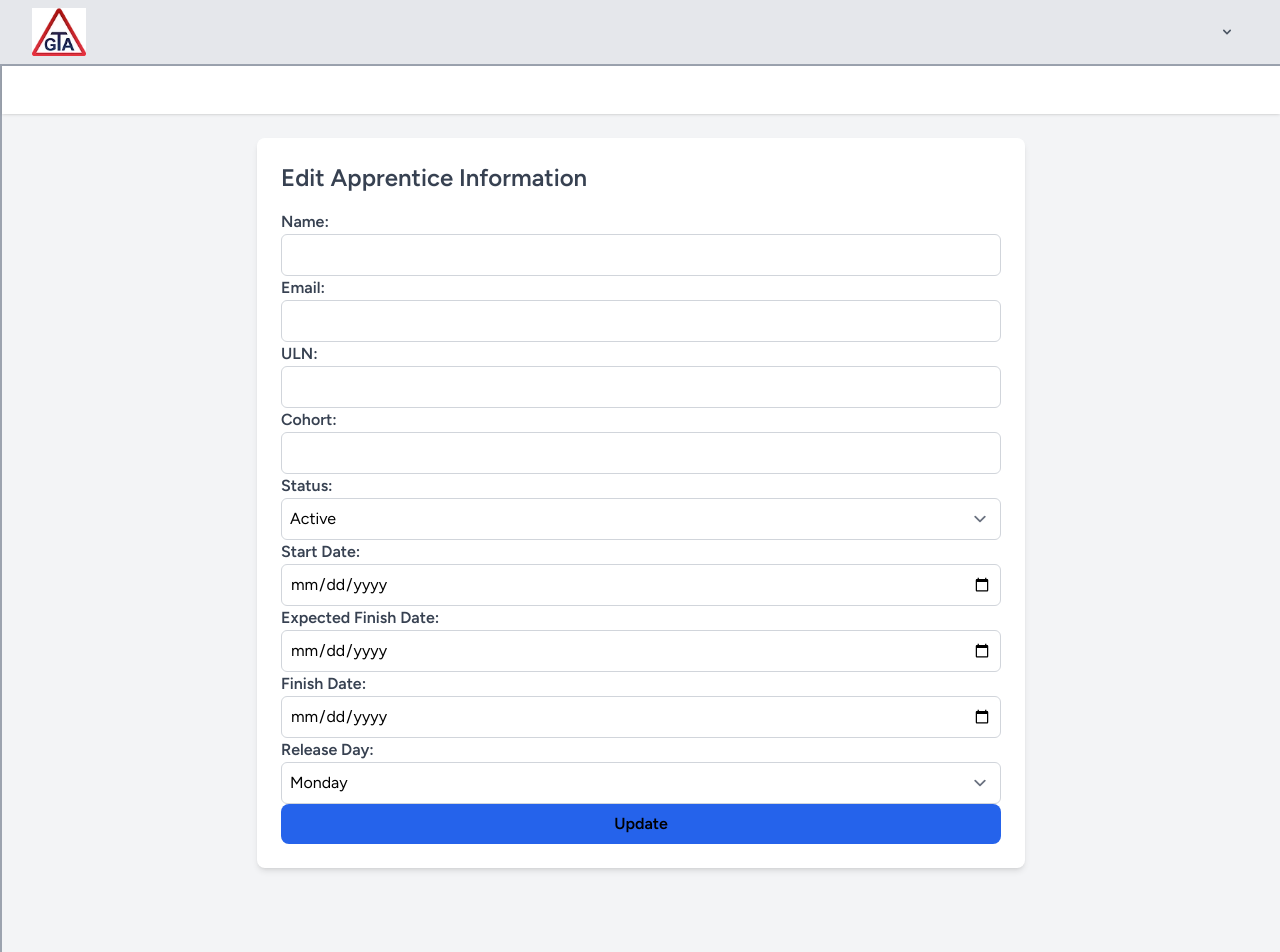
After one commit to MubKhan8889/GTA2, a Laravel app: template resources/views/learners/edit.blade.php in a window 1280 px wide. The commit adds this page. Run offline with Laravel 12, Linux system fonts and the light colour scheme; the template is opened without the code that fills it, so the values that code supplies are empty; style sheets or scripts are compiled from the project's sources.

Commit message:
Changes To Learner Page
Created functionality for editing an apprentice's details, which is working in line with the sqlite database

```diff
--- a/resources/views/layouts/app.blade.php
+++ b/resources/views/layouts/app.blade.php
@@ -32,7 +32,7 @@
                         </header>
                     @endisset
 
-                    {{ $slot }}
+                    @yield('content')
                 </div>
             </main>
         </div>
--- a/resources/views/learner.blade.php
+++ b/resources/views/learner.blade.php
@@ -1,4 +1,6 @@
-<x-app-layout>
+@extends('layouts.app')
+
+@section('content')
 <div class="py-12">
     <div class="max-w-7xl mx-auto sm:px-6 lg:px-8">
         <div class="bg-white overflow-hidden shadow-sm sm:rounded-lg p-6">
@@ -23,4 +25,4 @@
         </div>
     </div>
 </div>
-</x-app-layout>
+@endsection
--- /dev/null
+++ b/resources/views/learners/edit.blade.php
@@ -0,0 +1,93 @@
+@extends('layouts.app')
+
+@section('content')
+<div class="container mx-auto p-6">
+        <div class="max-w-3xl mx-auto bg-white shadow-md rounded-lg p-6">
+<h1 class="text-2xl font-bold text-gray-700 mb-4">Edit Apprentice Information</h1>
+
+    @if(session('success'))
+        <div id="success-message" style="background-color: green; color: white; padding: 10px; margin-bottom: 10px;">
+            {{ session('success') }}
+        </div>
+        <script>
+            setTimeout(function() {
+                location.reload();
+            }, 2000);
+        </script>
+    @endif
+
+    @if ($errors->any())
+        <div class="alert alert-danger">
+            <ul>
+                @foreach ($errors->all() as $error)
+                    <li>{{ $error }}</li>
+                @endforeach
+            </ul>
+        </div>
+    @endif
+
+    <form id="update-form" action="{{ route('learners.update', $apprentice->apprentice_id) }}" method="POST">
+        @csrf
+        @method('PUT')
+                    <div>
+                        <label for="name" class="block text-gray-700 font-semibold">Name:</label>
+                        <input type="text" name="name" value="{{ optional($apprentice->user)->name }}"
+                            class="w-full border border-gray-300 rounded-md p-2 focus:ring focus:ring-blue-300" />
+                    </div>
+                    <div>
+                        <label for="email" class="block text-gray-700 font-semibold">Email:</label>
+                        <input type="email" name="email" value="{{ optional($apprentice->user)->email }}"
+                            class="w-full border border-gray-300 rounded-md p-2 focus:ring focus:ring-blue-300" />
+                    </div>
+                    <div>
+                        <label for="uln" class="block text-gray-700 font-semibold">ULN:</label>
+                        <input type="text" name="uln" value="{{ $apprentice->uln }}"
+                            class="w-full border border-gray-300 rounded-md p-2 focus:ring focus:ring-blue-300" />
+                    </div>
+                    <div>
+                        <label for="cohort" class="block text-gray-700 font-semibold">Cohort:</label>
+                        <input type="text" name="cohort" value="{{ $apprentice->cohort }}"
+                            class="w-full border border-gray-300 rounded-md p-2 focus:ring focus:ring-blue-300" />
+                    </div>
+                    <div>
+                        <label for="status" class="block text-gray-700 font-semibold">Status:</label>
+                        <select name="status" class="w-full border border-gray-300 rounded-md p-2 focus:ring focus:ring-blue-300">
+                            <option value="Active" {{ $apprentice->status == 'Active' ? 'selected' : '' }}>Active</option>
+                            <option value="Inactive" {{ $apprentice->status == 'Inactive' ? 'selected' : '' }}>Inactive</option>
+                            <option value="Completed" {{ $apprentice->status == 'Completed' ? 'selected' : '' }}>Completed</option>
+                        </select>
+                    </div>
+                    <div>
+                        <label for="start_date" class="block text-gray-700 font-semibold">Start Date:</label>
+                        <input type="date" name="start_date" value="{{ $apprentice->start_date }}"
+                            class="w-full border border-gray-300 rounded-md p-2 focus:ring focus:ring-blue-300" />
+                    </div>
+                    <div>
+                        <label for="expected_finish_date" class="block text-gray-700 font-semibold">Expected Finish Date:</label>
+                        <input type="date" name="expected_finish_date" value="{{ $apprentice->expected_finish_date ?? '' }}"
+                            class="w-full border border-gray-300 rounded-md p-2 focus:ring focus:ring-blue-300" />
+                    </div>
+                    <div>
+                        <label for="finish_date" class="block text-gray-700 font-semibold">Finish Date:</label>
+                        <input type="date" name="finish_date" value="{{ $apprentice->finish_date }}"
+                            class="w-full border border-gray-300 rounded-md p-2 focus:ring focus:ring-blue-300" />
+                    </div>
+                    <div>
+                        <label for="release_day" class="block text-gray-700 font-semibold">Release Day:</label>
+                        <select name="release_day" class="w-full border border-gray-300 rounded-md p-2 focus:ring focus:ring-blue-300">
+                            <option value="Monday" {{ $apprentice->release_day == 'Monday' ? 'selected' : '' }}>Monday</option>
+                            <option value="Tuesday" {{ $apprentice->release_day == 'Tuesday' ? 'selected' : '' }}>Tuesday</option>
+                            <option value="Wednesday" {{ $apprentice->release_day == 'Wednesday' ? 'selected' : '' }}>Wednesday</option>
+                            <option value="Thursday" {{ $apprentice->release_day == 'Thursday' ? 'selected' : '' }}>Thursday</option>
+                            <option value="Friday" {{ $apprentice->release_day == 'Friday' ? 'selected' : '' }}>Friday</option>
+                        </select>
+                    </div>
+                    <button id="update-button" type="submit"
+                        style="display: block !important; visibility: visible !important;"
+                        class="w-full bg-blue-600 hover:bg-blue-700 font-bold py-2 px-4 rounded-lg">
+                        Update
+                    </button>
+                </div>
+                </div>
+    </form>
+@endsection
--- a/routes/web.php
+++ b/routes/web.php
@@ -12,10 +12,18 @@ Route::get('/learners', [ApprenticeController::class, 'index'])->name('learners.
 // Selected Apprentice
 Route::get('/learner/{apprentice_id}', [ApprenticeController::class, 'show'])->name('learner.show');
 
+// Apprentice's CRUD operations pages
+Route::get('/learners/{apprentice_id}/edit', [ApprenticeController::class, 'edit'])->name('learners.edit');
+Route::put('/learners/{apprentice_id}', [ApprenticeController::class, 'update'])->name('learners.update');
+Route::delete('/learners/{id}', [ApprenticeController::class, 'destroy'])->name('learners.destroy');
+
+
+
 //Route::get('/', function () {
 //    return view('dashboard');
 //})->middleware(['auth', 'verified'])->name('dashboard');
 
+Route::resource('apprentices', ApprenticeController::class);
 Route::get('/', [DashboardController::class, 'show'])->middleware(['auth', 'verified'])->name('dashboard');
 
 Route::middleware('auth')->group(function () {
```
Also changed, not shown: app/Http/Controllers/ApprenticeController.php (+64 -1 lines), resources/views/learners/index.blade.php (+19 -6 lines), 1 other file.
